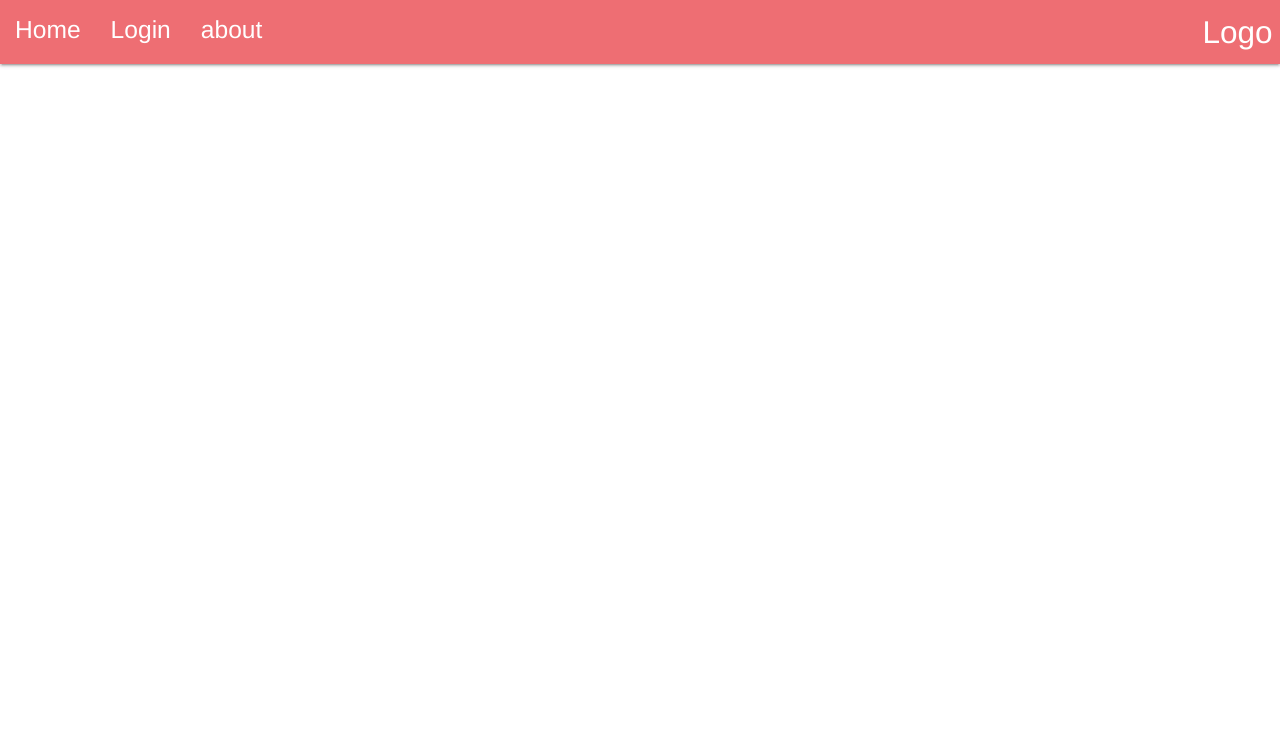
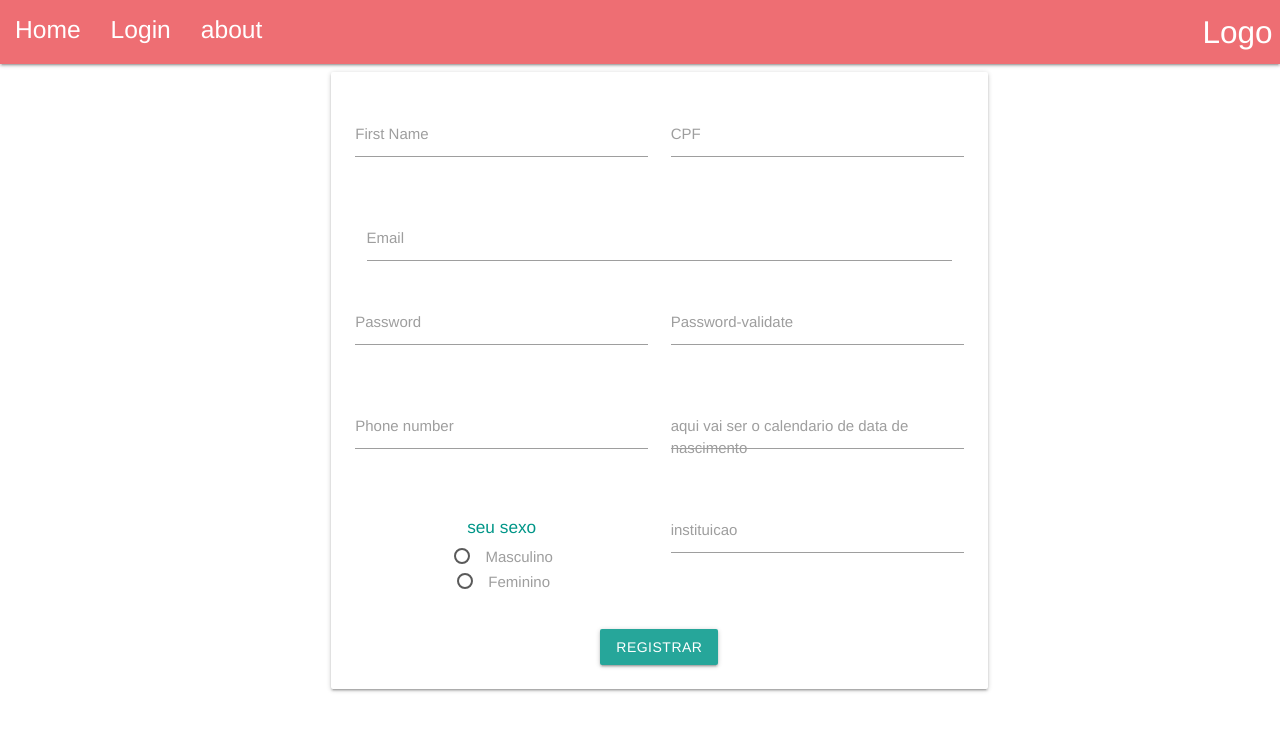
Before and after one commit to mateusfranco/frontend-vuejs, a Vue app: page /#/register in a window 1280 px wide. Shown: the top 730 px of the page. Built offline with nearby package versions, Linux system fonts and the light colour scheme.

Commit message:
registrar usuario

```diff
--- a/src/components/Login.vue
+++ b/src/components/Login.vue
@@ -17,7 +17,6 @@
               <label for="password">Password</label>
             </div>
             <a class="padding-button waves-effect waves-light btn" v-on:click="loginuser()">Login</a>
-            <router-link to="/about"><a class="padding-button waves-effect waves-light btn"> ainda nao tenho uma conta </a></router-link>
           </div>
         </form>
       </div>
@@ -27,7 +26,7 @@
 
 <script>
 
-import autenticate from '@/services/login'
+import autenticate from '@/services/user'
 import { store } from '@/store'
 
 export default {
--- a/src/router.js
+++ b/src/router.js
@@ -28,6 +28,10 @@ export default new Router({
       path: '/login',
       name: 'login',
       component: () => import(/** */'./views/Login.vue')
+    },{
+      path: '/register',
+      name: 'register',
+      component: () => import(/** */'./views/Register.vue')
     }
 
   ]
--- a/src/services/login.js
+++ /dev/null
@@ -1,12 +0,0 @@
-import { http } from './config'
-
-export default{
-    login(url, email, password){
-        return http.post(url,{
-            email: email,
-            password: password
-        })
-    }
-
-
-}
--- /dev/null
+++ b/src/services/user.js
@@ -0,0 +1,22 @@
+import { http } from './config'
+
+export default{
+    login(url, email, password){
+        return http.post(url,{
+            email: email,
+            password: password
+        })
+    },
+    register(url, name, email, password, cpf, instituition, phone, bornDate, sex){
+        return http.post(url,{
+            name: name,
+            cpf: cpf,
+            email: email,
+            password: password,
+            phone: phone,
+            born_date: bornDate,
+            sex: sex,
+            instituition: instituition
+        })
+    }
+}
--- a/src/views/Login.vue
+++ b/src/views/Login.vue
@@ -3,6 +3,7 @@
     <div class="row valign-wrapper">
       <div class="col s6 offset-s3 valign">
         <Login class="container col s12 center"></Login>
+        <router-link to="/register"><a class="padding-button waves-effect waves-light btn"> ainda nao tenho uma conta </a></router-link>
       </div>
     </div>
   </div>
@@ -16,6 +17,11 @@ export default {
     name: 'login',
     components: {
         Login
-    }
+    },
+    data() {
+      return {
+        account: true
+      }
+    },
 }
 </script>
--- /dev/null
+++ b/src/views/Register.vue
@@ -0,0 +1,104 @@
+<template>
+  <div class="row valign-wrapper">
+    <div class="col s10 offset-s3 valign">
+      <div class="card container">
+        <div class="card-content teal-text">
+          <div class="row">
+            <div class="input-field col s6">
+              <input id="first_name" type="text" class="validate" v-model="name">
+              <label for="first_name">First Name</label>
+            </div>
+            <div class="input-field col s6">
+              <input id="cpf" type="text" class="validate" v-model="cpf">
+              <label for="cpf">CPF</label>
+            </div>
+          </div>
+          <div class="input-field col s12">
+            <input id="email" type="email" class="validate" v-model="email">
+            <label for="email">Email</label>
+          </div>
+          <div class="row">
+            <div class="input-field col s6">
+              <input id="password" type="password" class="validate" v-model="password">
+              <label for="password">Password</label>
+            </div>
+            <div class="input-field col s6">
+              <input id="password-validate" type="password" class="validate">
+              <label for="password-validate">Password-validate</label>
+            </div>
+          </div>
+          <div class="row">
+            <div class="input-field col s6">
+              <input id="phone" type="text" class="validate" v-model="phone">
+              <label for="phone">Phone number</label>
+            </div>
+            <div class="input-field col s6">
+              <input id="date" type="text" class="validate" v-model="date">
+              <label for="date">aqui vai ser o calendario de data de nascimento</label>
+            </div>
+          </div>
+          <div class="row">
+            <div class="input-field col s6">
+              <h6>seu sexo</h6>
+              <form action="#">
+                <p>
+                  <label>
+                    <input name="group1" type="radio" checked v-model="sex" />
+                    <span>Masculino</span>
+                  </label>
+                </p>
+                <p>
+                  <label>
+                    <input name="group1" type="radio" v-model="sex" />
+                    <span>Feminino</span>
+                  </label>
+                </p>
+              </form>
+            </div>
+            <div class="input-field col s6">
+              <input id="instituition" type="text" class="validate" v-model="instituition" >
+              <label for="instituition">instituicao</label>
+            </div>
+          </div>
+          <a class="padding-button waves-effect waves-light btn" v-on:click="register()">Registrar</a>
+        </div>
+      </div>
+    </div>
+  </div>
+</template>
+
+<script>
+
+import userapi from '@/services/user'
+
+export default {
+  name: 'register',
+  components:{},
+  data() {
+    return {
+      name: undefined,
+      cpf: undefined,
+      email: undefined,
+      password: undefined,
+      phone: undefined,
+      data: undefined,
+      sex: undefined,
+      instituition: undefined
+    }
+  },
+  methods:{
+    register () {
+      userapi.register('user',this.name,this.email,this.password,this.cpf,
+      this.instituition,this.phone,this.data,this.sex).then(response => {
+        alert(response)
+      })
+      router.go(-1)
+    }
+  }
+
+}
+</script>
+
+<style>
+
+</style>
```
